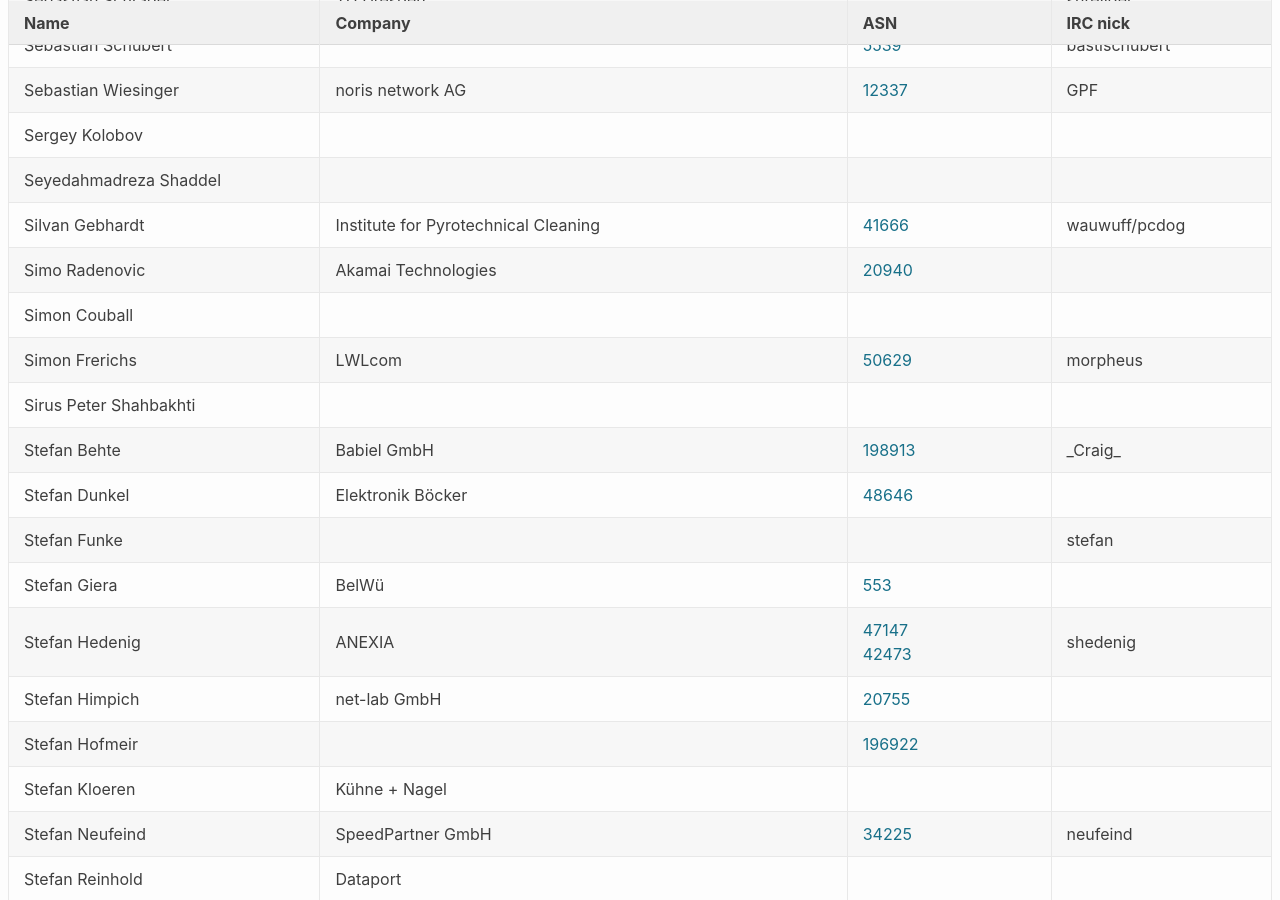
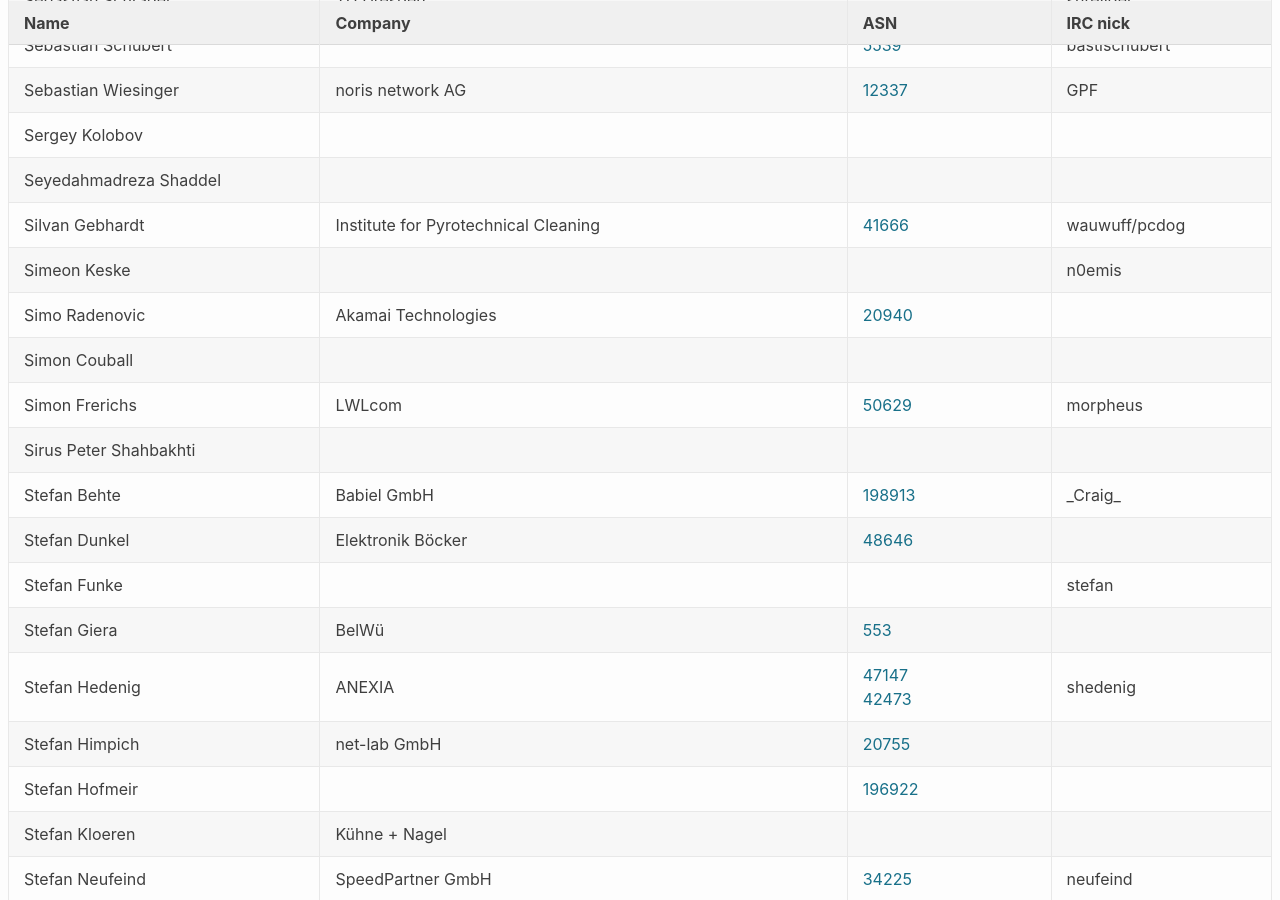
Before and after one commit to denog/pretix-attendeelist, a Jekyll site: the page built from index.markdown, in a window 1280 px wide and 900 px high, scrolled down 15427 px. Built offline with Jekyll 4.4.1, drawn with Linux system fonts in a browser that asks for light colours.

Commit message:
Latest data: Mon Oct 26 14:50:07 UTC 2020

```diff
--- a/_data/attendees.json
+++ b/_data/attendees.json
@@ -1974,6 +1974,12 @@
     "asn": "41666"
   },
   {
+    "name": "Simeon Keske",
+    "company": null,
+    "irc": "n0emis",
+    "asn": null
+  },
+  {
     "name": "Simon Couball",
     "company": null,
     "irc": null,
```
